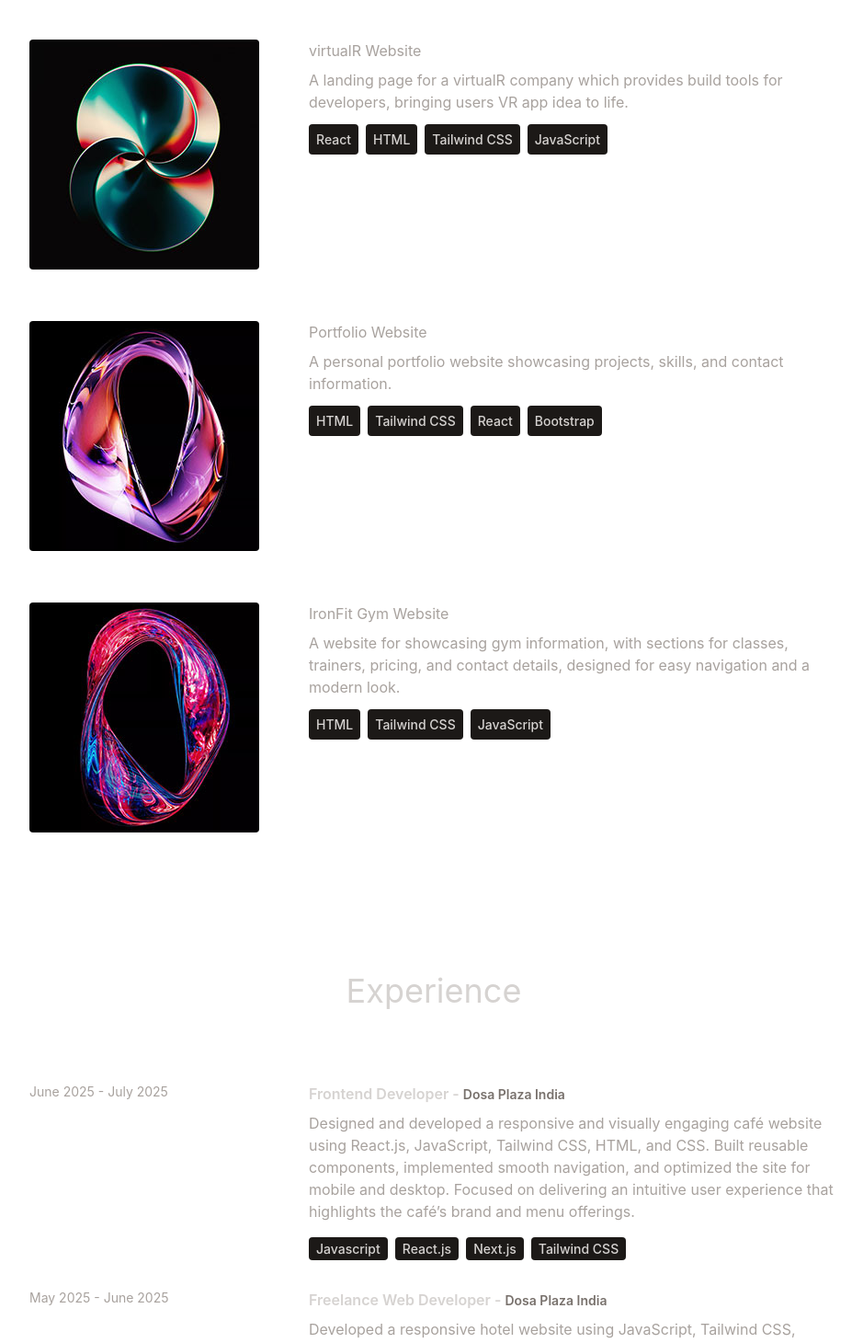
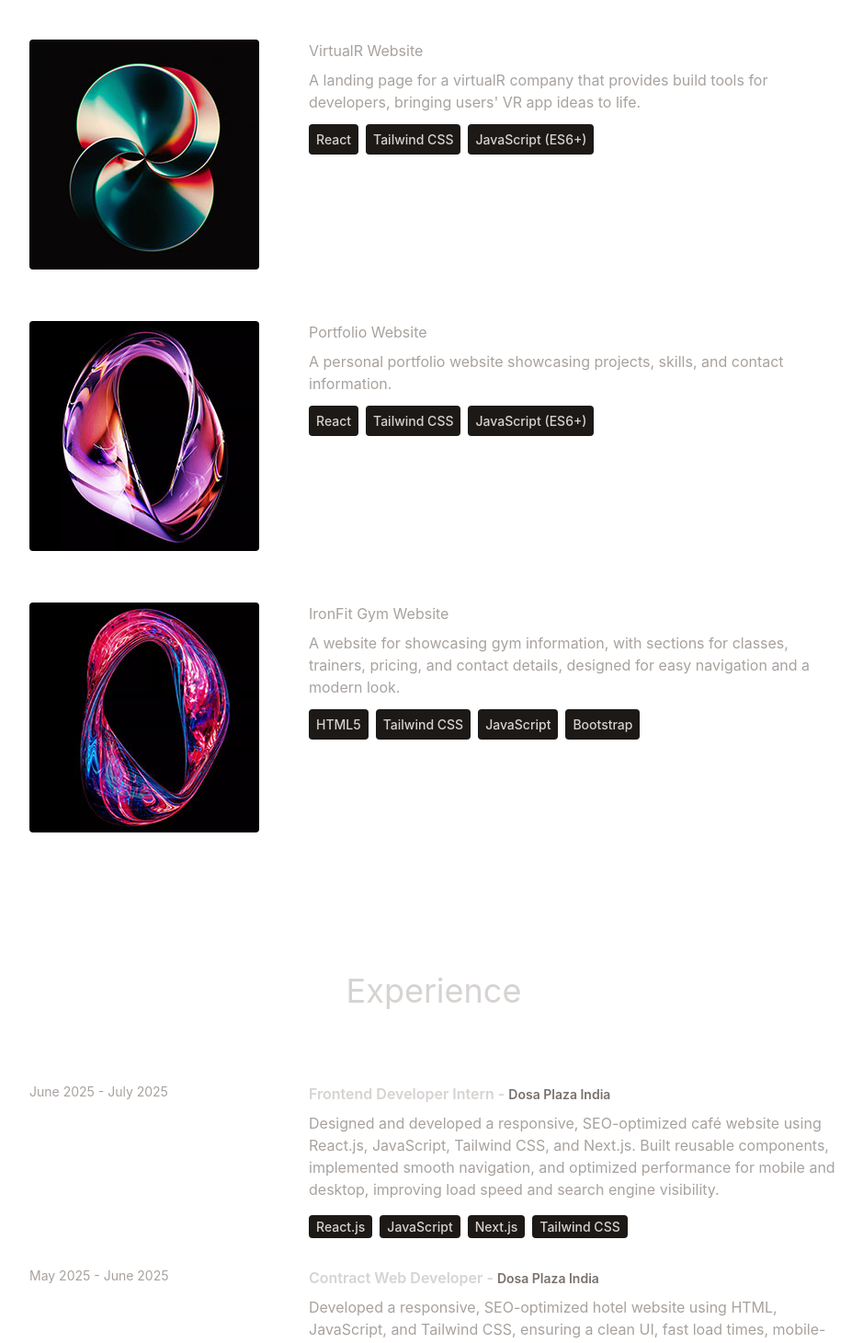
Before and after one commit to Sahildk/my-portfolio, a React (Vite) app: page / in a window 1280 px wide. Shown: the part 1740-3200 px from the top of the page at 92% size, without its empty margins (168-1107 px from the left). Built offline with nearby package versions, Linux system fonts and the light colour scheme.

Commit message:
Update index.js

```diff
--- a/src/constants/index.js
+++ b/src/constants/index.js
@@ -9,17 +9,17 @@ export const ABOUT_TEXT = `I am a dedicated and versatile full stack developer w
 export const EXPERIENCES = [
   {
     year: "June 2025 - July 2025",
-    role: "Frontend Developer",
+    role: "Frontend Developer Intern",
     company: "Dosa Plaza India",
-    description: `Designed and developed a responsive and visually engaging café website using React.js, JavaScript, Tailwind CSS, HTML, and CSS. Built reusable components, implemented smooth navigation, and optimized the site for mobile and desktop. Focused on delivering an intuitive user experience that highlights the café’s brand and menu offerings.`,
-    technologies: ["Javascript", "React.js", "Next.js", "Tailwind CSS "],
+    description: `Designed and developed a responsive, SEO-optimized café website using React.js, JavaScript, Tailwind CSS, and Next.js. Built reusable components, implemented smooth navigation, and optimized performance for mobile and desktop, improving load speed and search engine visibility.`,
+    technologies: ["React.js", "JavaScript", "Next.js", "Tailwind CSS"],
   },
   {
     year: "May 2025 - June 2025",
-    role: "Freelance Web Developer",
+    role: "Contract Web Developer",
     company: "Dosa Plaza India",
-    description: `Developed a responsive hotel website using JavaScript, Tailwind CSS, HTML, and CSS, ensuring a clean UI, fast performance, and mobile-friendly design.`,
-    technologies: ["HTML", "Tailwind CSS", "Javascript"],
+    description: `Developed a responsive, SEO-optimized hotel website using HTML, JavaScript, and Tailwind CSS, ensuring a clean UI, fast load times, mobile-friendly design, and improved search engine ranking potential.`,
+    technologies: ["HTML", "JavaScript", "Tailwind CSS"],
   },
 ]
 
@@ -29,28 +29,28 @@ export const PROJECTS = [
     image: project1,
     description:
       "A fully functional e-commerce website with features like product listing, shopping cart, and user authentication.",
-    technologies: ["HTML", "CSS", "React", "Node.js", "MongoDB"],
+    technologies: ["React", "Tailwind CSS", "Node.js", "MongoDB"],
   },
   {
-    title: "virtualR Website",
+    title: "VirtualR Website",
     image: project2,
     description:
-      "A landing page for a virtualR company which provides build tools for developers, bringing users VR app idea to life.",
-    technologies: ["React", "HTML", "Tailwind CSS", "JavaScript"],
+      "A landing page for a virtualR company that provides build tools for developers, bringing users' VR app ideas to life.",
+    technologies: ["React", "Tailwind CSS", "JavaScript (ES6+)"],
   },
   {
     title: "Portfolio Website",
     image: project3,
     description:
       "A personal portfolio website showcasing projects, skills, and contact information.",
-    technologies: ["HTML", "Tailwind CSS", "React", "Bootstrap"],
+    technologies: ["React", "Tailwind CSS", "JavaScript (ES6+)"],
   },
   {
     title: "IronFit Gym Website",
     image: project4,
     description:
       "A website for showcasing gym information, with sections for classes, trainers, pricing, and contact details, designed for easy navigation and a modern look.",
-    technologies: ["HTML", "Tailwind CSS", "JavaScript"],
+    technologies: ["HTML5", "Tailwind CSS", "JavaScript", "Bootstrap"],
   },
 ]
 
```
